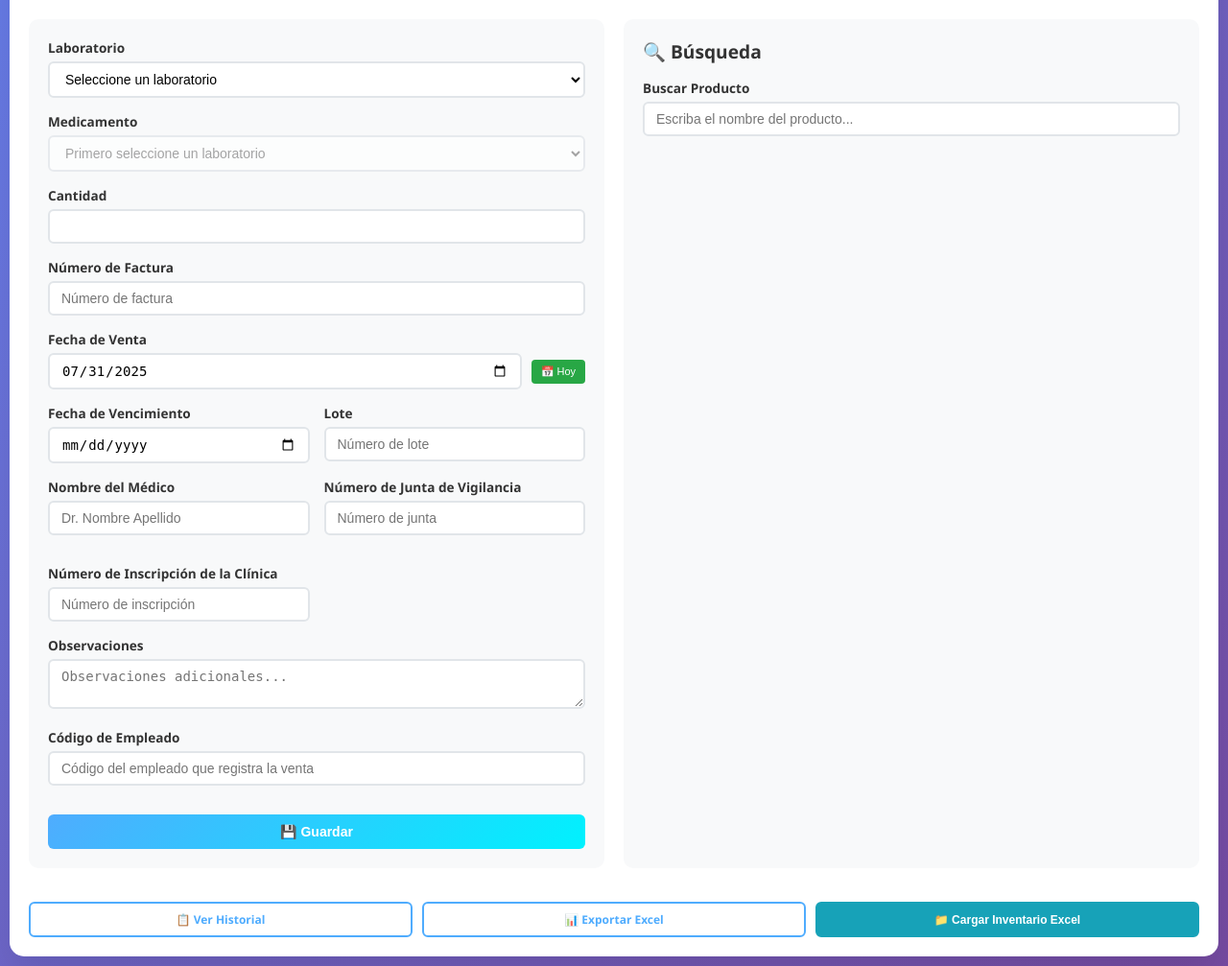
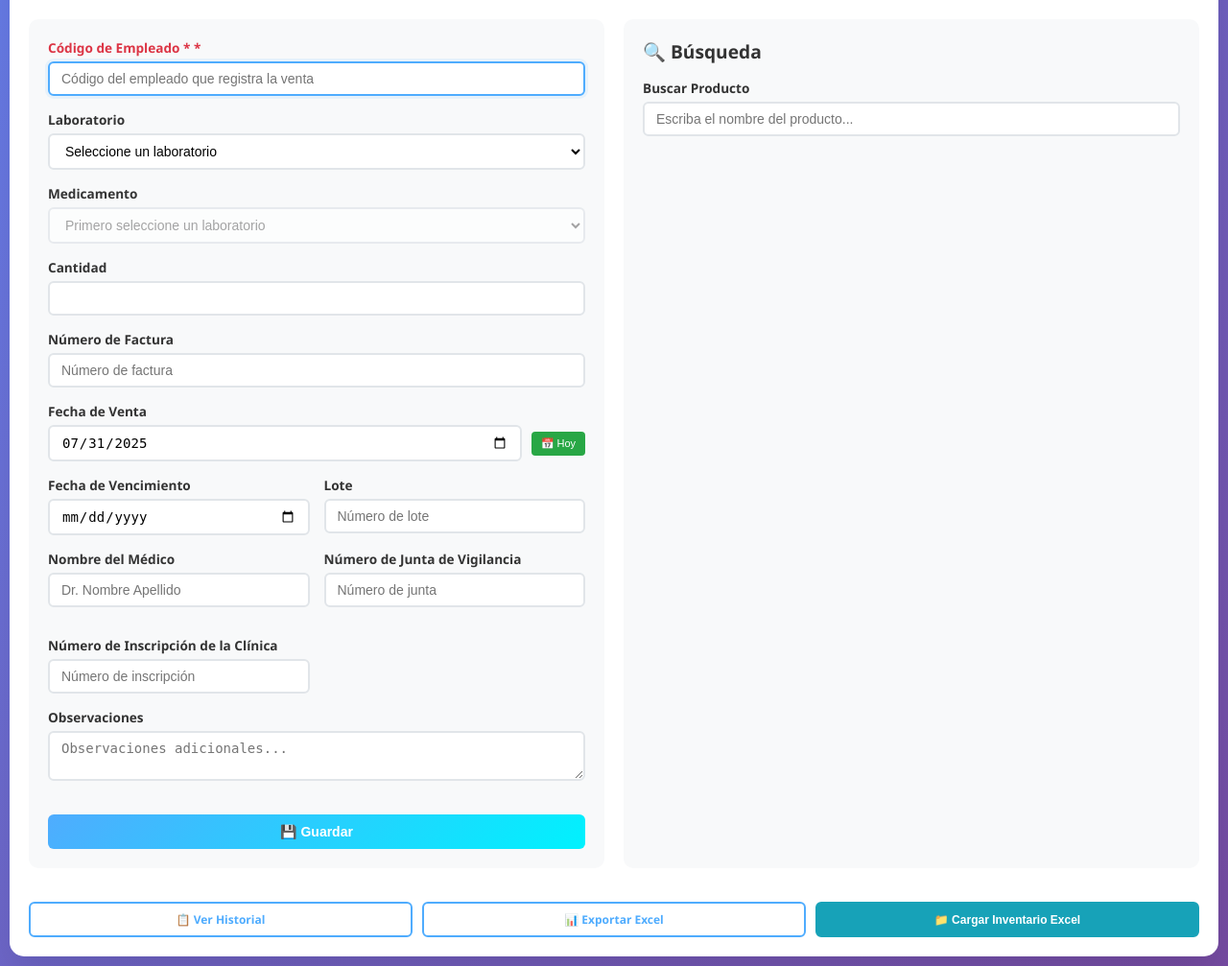
Before and after one commit to FabrizioCalderonn/SistemaFarmacia, a Flask app: page / in a window 1280 px wide. Shown: the part 117-1124 px from the top of the page at 96% size. Run offline with Flask 3, Linux system fonts and the light colour scheme; some libraries are stand-ins or nearby versions.

Commit message:
codigo empleado al inicio

```diff
--- a/templates/index.html
+++ b/templates/index.html
@@ -166,6 +166,16 @@
             outline: none;
             border-color: #4facfe;
             box-shadow: 0 0 0 3px rgba(79, 172, 254, 0.1);
+        }
+
+        .form-group label[for="codigo_empleado"] {
+            color: #dc3545;
+            font-weight: bold;
+        }
+
+        .form-group label[for="codigo_empleado"]::after {
+            content: " *";
+            color: #dc3545;
         }
 
         .form-row {
@@ -363,6 +373,11 @@
 
                 <form id="registroForm">
                     <div class="form-group">
+                        <label for="codigo_empleado">Código de Empleado *</label>
+                        <input type="text" id="codigo_empleado" name="codigo_empleado" placeholder="Código del empleado que registra la venta" required>
+                    </div>
+
+                    <div class="form-group">
                         <label for="laboratorio">Laboratorio</label>
                         <select id="laboratorio" name="laboratorio" required>
                             <option value="">Seleccione un laboratorio</option>
@@ -431,11 +446,6 @@
                     <textarea id="observaciones" name="observaciones" rows="2" placeholder="Observaciones adicionales..."></textarea>
                 </div>
 
-                <div class="form-group">
-                    <label for="codigo_empleado">Código de Empleado</label>
-                    <input type="text" id="codigo_empleado" name="codigo_empleado" placeholder="Código del empleado que registra la venta">
-                </div>
-
                                     <button type="submit" class="btn">
                     💾 Guardar
                 </button>
@@ -487,6 +497,11 @@
 
         // Establecer fecha al cargar la página
         establecerFechaActual();
+
+        // Enfocar el campo de código de empleado al cargar la página
+        document.addEventListener('DOMContentLoaded', function() {
+            document.getElementById('codigo_empleado').focus();
+        });
 
         // Cargar medicamentos cuando se selecciona laboratorio
         document.getElementById('laboratorio').addEventListener('change', function() {
@@ -626,6 +641,12 @@
             };
 
             // Validaciones
+            if (!formData.codigo_empleado || formData.codigo_empleado.trim() === '') {
+                showAlert('Por favor ingrese el código de empleado', 'error');
+                document.getElementById('codigo_empleado').focus();
+                return;
+            }
+
             if (!formData.laboratorio || !formData.medicamento) {
                 showAlert('Por favor complete todos los campos obligatorios', 'error');
                 return;
@@ -659,6 +680,8 @@
                     establecerFechaActual(); // Establecer fecha actual después de reset
                     document.getElementById('medicamento').disabled = true;
                     document.getElementById('medicamento').innerHTML = '<option value="">Primero seleccione un laboratorio</option>';
+                    // Enfocar el campo de código de empleado después de guardar
+                    document.getElementById('codigo_empleado').focus();
                 } else {
                     showAlert(data.message, 'error');
                 }
```
